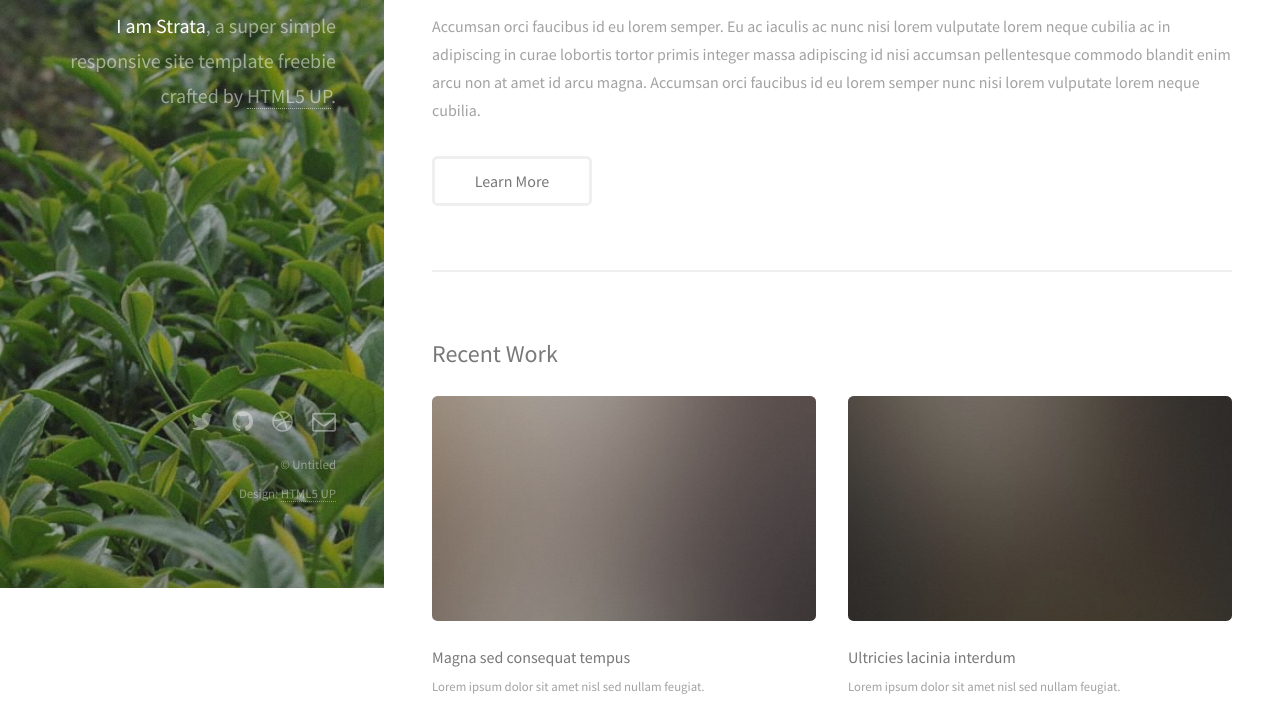
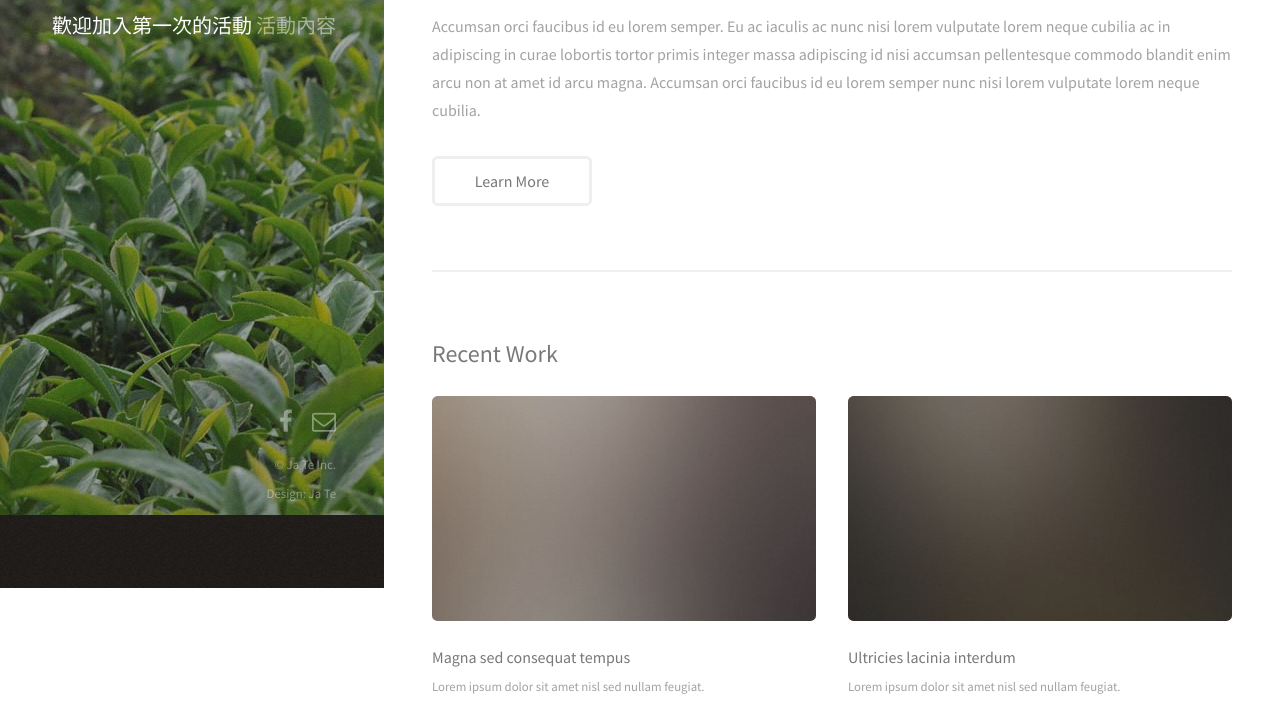
Before and after one commit to weshu74/JaTe, a plain HTML site: page index.html in a window 1280 px wide. Shown: the part 212-937 px from the top of the page. Drawn offline with Linux system fonts and the light colour scheme.

Commit message:
second try

```diff
--- a/css/style.css
+++ b/css/style.css
@@ -936,7 +936,7 @@
 		background-image: url("images/overlay.png"), url("../images/bg.jpg");
 		background-position: top left,							top left;
 		background-repeat: repeat,								no-repeat;
-		background-size: auto,								auto 100%;
+		background-size: auto,								auto;
 		color: rgba(255, 255, 255, 0.5);
 		height: 100%;
 		left: 0;
--- a/index.html
+++ b/index.html
@@ -27,9 +27,10 @@
 		<!-- Header -->
 			<header id="header">
 				<a href="#" class="image avatar"><img src="images/avatar.jpg" alt="" /></a>
-				<h1><strong>I am Strata</strong>, a super simple<br />
-				responsive site template freebie<br />
-				crafted by <a href="http://html5up.net">HTML5 UP</a>.</h1>
+				<h1>
+					<strong>歡迎加入第一次的活動</strong><br />
+					活動內容<br />
+				</h1>
 			</header>
 
 		<!-- Main -->
@@ -450,13 +451,13 @@ print 'It took ' + i + ' iterations to sort the deck.';</code></pre>
 		<!-- Footer -->
 			<footer id="footer">
 				<ul class="icons">
-					<li><a href="#" class="icon fa-twitter"><span class="label">Twitter</span></a></li>
-					<li><a href="#" class="icon fa-github"><span class="label">Github</span></a></li>
-					<li><a href="#" class="icon fa-dribbble"><span class="label">Dribbble</span></a></li>
+					<li><a href="#" class="icon fa-facebook"><span class="label">Facebook</span></a></li>
+					<!--li><a href="#" class="icon fa-github"><span class="label">Github</span></a></li-->
+					<!--li><a href="#" class="icon fa-dribbble"><span class="label">Dribbble</span></a></li-->
 					<li><a href="#" class="icon fa-envelope-o"><span class="label">Email</span></a></li>
 				</ul>
 				<ul class="copyright">
-					<li>&copy; Untitled</li><li>Design: <a href="http://html5up.net">HTML5 UP</a></li>
+					<li>&copy; Ja Te Inc.</li><li>Design: Ja Te</li>
 				</ul>
 			</footer>
 
```
Also changed, not shown: 1 other file.
